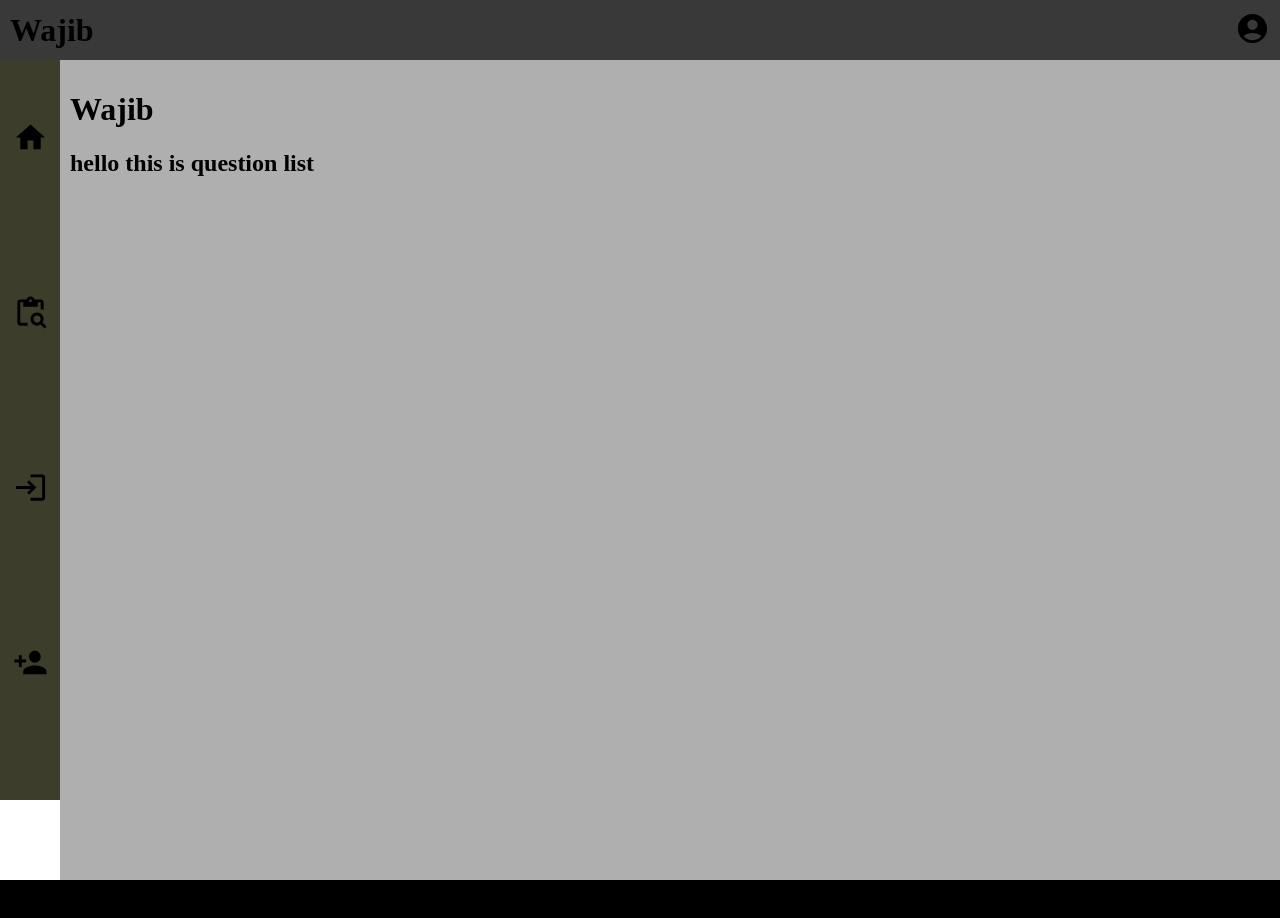
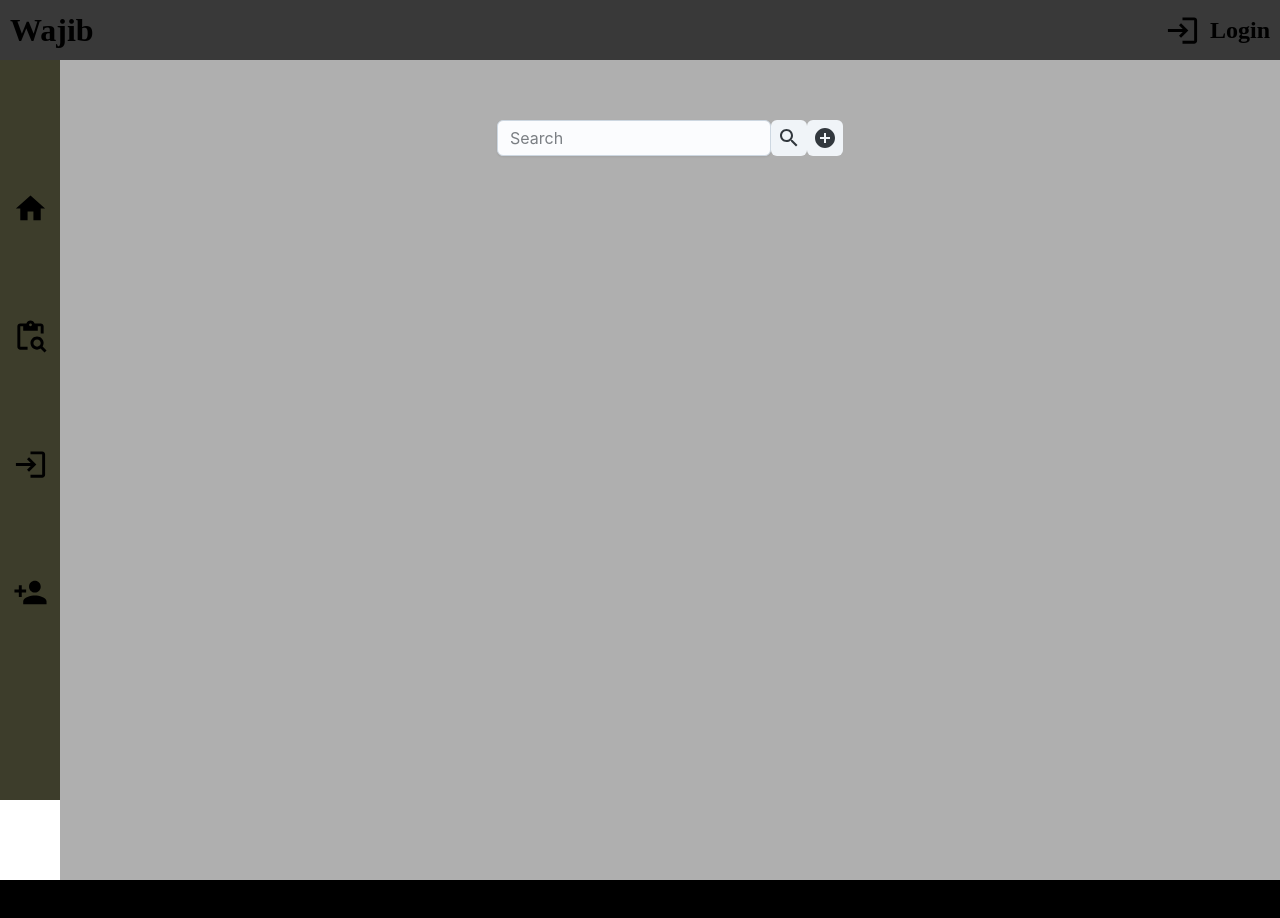
Before and after one commit to Sami-aburwaise/Wajib-Front-end, a React (Vite) app in the folder Wajib/: page /questions/ in a window 1280 px wide. Shown: the top 918 px of the page. Built offline with nearby package versions, Linux system fonts and the light colour scheme.

Commit message:
search question

```diff
--- a/Wajib/package.json
+++ b/Wajib/package.json
@@ -16,6 +16,7 @@
     "@mui/joy": "^5.0.0-beta.14",
     "@mui/material": "^5.14.17",
     "axios": "^1.6.1",
+    "moment": "^2.29.4",
     "react": "^18.2.0",
     "react-dom": "^18.2.0",
     "react-pro-sidebar": "^1.1.0-alpha.1",
--- a/Wajib/src/App.css
+++ b/Wajib/src/App.css
@@ -1,5 +1,4 @@
 html, body{
-
   margin: 0;
   padding: 0;
 }
@@ -21,6 +20,18 @@ header > *{
   margin: 10px ;
 }
 
+.user-tag{
+  margin: 0;
+  height: 100%;
+  display: flex;
+  justify-content: space-between;
+  align-items: center;
+}
+
+.user-tag h2{
+  margin: 0 10px 0 10px;
+}
+
 aside{
   background-color: rgb(61, 61, 43);
   position: fixed;
@@ -30,21 +41,30 @@ aside{
   width: 60px;
   display: flex;
   flex-direction: column;
-  justify-content: space-evenly;
+  justify-content: center;
   align-items: center;
   transition: width 0.1s ease-out;
+}
+#links-container{
+  height: 60%;
+  width: 100%;
+  display: flex;
+  flex-direction: column;
+  justify-content: space-between;
+  align-items: center;
 }
 
 .sideBar-link{
   text-decoration: none;
   color: black;
   width: 100%;
+  height: 20%;
   display: flex;
   align-items: center;
 }
 
 .sideBar-link > *{
-  margin:  20px auto;
+  margin:  0 auto;
 }
 
 .sideBar-link:hover{
@@ -54,7 +74,7 @@ aside{
 .sideBar-link h2{
   display: none;
 }
-aside:hover > .sideBar-link h2{
+aside:hover > #links-container h2{
   display: inline;
 }
 
@@ -68,7 +88,7 @@ aside:hover{
 main{
   margin-top: 60px;
   margin-left: 60px;
-  height: 100vh;
+  min-height: 100vh;
   padding: 10px;
   background-color: rgb(175, 175, 175);
   transition: margin 0.1s ease-out;
@@ -90,7 +110,7 @@ footer{
 form{
   margin: 0 auto;
   width: 50%;
-  min-width: 300px;
+  min-width: 250px;
   height: 65%;
   display: flex;
   flex-direction: column;
--- a/Wajib/src/App.jsx
+++ b/Wajib/src/App.jsx
@@ -8,14 +8,25 @@ import Footer from './components/Footer'
 import { useEffect, useState } from 'react'
 import { Routes, Route } from 'react-router-dom'
 import axios from 'axios'
+import { Client, BASE_URL } from './Globals'
 import './App.css'
+import './css/questions.css'
 
 const App = () => {
   const [user, setUser] = useState(null)
 
+  const checkSession = async () => {
+    try {
+      const response = await Client.get(BASE_URL + '/user/session')
+      return response.data
+    } catch (error) {
+      throw error
+    }
+  }
+
   const checkToken = async () => {
     const user = await checkSession()
-    await setUser(user)
+    setUser(user)
   }
 
   useEffect(() => {
@@ -27,14 +38,14 @@ const App = () => {
 
   return (
     <div>
-      <Nav />
+      <Nav user={user} />
       <SideBar user={user} />
       <main>
         <Routes>
           <Route path="/" element={<Home />} />
           <Route path="/signup" element={<SignUp />} />
           <Route path="/Login" element={<Login setUser={setUser} />} />
-          <Route path="/questions" element={<Questions />} />
+          <Route path="/questions//*" element={<Questions />} />
         </Routes>
       </main>
       <footer>
--- a/Wajib/src/components/Nav.jsx
+++ b/Wajib/src/components/Nav.jsx
@@ -1,14 +1,21 @@
 import AccountCircleIcon from '@mui/icons-material/AccountCircle'
+import LoginIcon from '@mui/icons-material/Login'
 
-const Nav = () => {
+const Nav = ({ user }) => {
   return (
     <header>
       <h1>Wajib</h1>
-      <nav>
-      </nav>
-      <div className="account-section">
-        <AccountCircleIcon fontSize="large" />
-      </div>
+      {user ? (
+        <div className="user-tag">
+          <AccountCircleIcon fontSize="large" />
+          <h2>{user.username}</h2>
+        </div>
+      ) : (
+        <div className="user-tag">
+          <LoginIcon fontSize="large" />
+          <h2>Login</h2>
+        </div>
+      )}
     </header>
   )
 }
--- /dev/null
+++ b/Wajib/src/components/QuestionDetail.jsx
@@ -0,0 +1,29 @@
+import { useEffect, useState } from 'react'
+import { Client, BASE_URL } from '../Globals'
+
+const QuestionDetail = ({ selectedQuestion }) => {
+  const [question, setQuestion] = useState(null)
+  const getQuestion = async () => {
+    let response = await Client.get(
+      `${BASE_URL}/question/show/${selectedQuestion}`
+    )
+    console.log(response)
+    setQuestion(response.data._doc)
+  }
+
+  useEffect(() => {
+    getQuestion()
+  }, [])
+
+  return (
+    question && (
+      <div id="question-detail">
+        <h2>{question.user.username}</h2>
+        <h2>{question.question}</h2>
+        <h3>{question.subject}</h3>
+      </div>
+    )
+  )
+}
+
+export default QuestionDetail
--- /dev/null
+++ b/Wajib/src/components/QuestionList.jsx
@@ -0,0 +1,103 @@
+import { useState } from 'react'
+import { Client, BASE_URL } from '../Globals'
+import { useNavigate } from 'react-router-dom'
+import moment from 'moment'
+import Input from '@mui/joy/Input'
+import AspectRatio from '@mui/joy/AspectRatio'
+import Card from '@mui/joy/Card'
+import CardContent from '@mui/joy/CardContent'
+import CardOverflow from '@mui/joy/CardOverflow'
+import Divider from '@mui/joy/Divider'
+import Typography from '@mui/joy/Typography'
+import SearchIcon from '@mui/icons-material/Search'
+import IconButton from '@mui/joy/IconButton'
+import AddCircleIcon from '@mui/icons-material/AddCircle'
+
+const QuestionList = ({ selectQuestion }) => {
+  const navigate = useNavigate()
+
+  const [searchQuery, setSearchQuery] = useState('')
+  const [questions, setQuestions] = useState(null)
+
+  const searchQuestion = async () => {
+    let response = await Client.get(
+      `${BASE_URL}/question/search?search_query=${searchQuery}`
+    )
+    setQuestions(response.data)
+  }
+
+  const handleChange = (event) => {
+    setSearchQuery(event.target.value)
+  }
+
+  const showQuesiton = async (id) => {
+    await selectQuestion(id)
+    navigate('./detail')
+  }
+  return (
+    <div id="questions-container">
+      <div id="search">
+        <Input placeholder="Search" onChange={handleChange} />
+        <IconButton variant="soft" onClick={searchQuestion}>
+          <SearchIcon />
+        </IconButton>
+        <IconButton variant="soft" onClick={searchQuestion} id="add-button">
+          <AddCircleIcon />
+        </IconButton>
+      </div>
+
+      <div id="results-container">
+        {questions &&
+          questions.map((question) => (
+            <Card
+              variant="outlined"
+              sx={{ width: 400 }}
+              key={question._id}
+              className="card"
+              onClick={() => showQuesiton(question._id)}
+            >
+              <CardOverflow>
+                <AspectRatio ratio="3">
+                  <img
+                    src="https://images.unsplash.com/photo-1532614338840-ab30cf10ed36?auto=format&fit=crop&w=318"
+                    srcSet="https://images.unsplash.com/photo-1532614338840-ab30cf10ed36?auto=format&fit=crop&w=318&dpr=2 2x"
+                    loading="lazy"
+                    alt=""
+                  />
+                </AspectRatio>
+              </CardOverflow>
+              <CardContent>
+                <Typography level="title-md">{question.question}</Typography>
+                <Typography level="body-sm">{question.subject}</Typography>
+              </CardContent>
+              <CardOverflow
+                variant="soft"
+                sx={{ bgcolor: 'background.level1' }}
+              >
+                <Divider inset="context" />
+                <CardContent orientation="horizontal">
+                  <Typography
+                    level="body-xs"
+                    fontWeight="md"
+                    textColor="text.secondary"
+                  >
+                    6.3k views
+                  </Typography>
+                  <Divider orientation="vertical" />
+                  <Typography
+                    level="body-xs"
+                    fontWeight="md"
+                    textColor="text.secondary"
+                  >
+                    {moment(question.createdAt).fromNow()}
+                  </Typography>
+                </CardContent>
+              </CardOverflow>
+            </Card>
+          ))}
+      </div>
+    </div>
+  )
+}
+
+export default QuestionList
--- a/Wajib/src/components/SideBar.jsx
+++ b/Wajib/src/components/SideBar.jsx
@@ -9,6 +9,7 @@ import { NavLink } from 'react-router-dom'
 const SideBar = ({ user }) => {
   return (
     <aside>
+      <div id="links-container">
         <NavLink to="/" className="sideBar-link">
           <HomeIcon fontSize="large" />
           <h2>Home</h2>
@@ -41,6 +42,7 @@ const SideBar = ({ user }) => {
             <h2>Sign up</h2>
           </NavLink>
         )}
+      </div>
     </aside>
   )
 }
--- /dev/null
+++ b/Wajib/src/css/questions.css
@@ -0,0 +1,24 @@
+
+#questions-container{
+  width: 100%;
+}
+#search{
+  display: flex;
+  justify-content: center;
+  width: 100%;
+  margin-top: 50px;
+}
+
+#add-button{
+  justify-self: flex-start;
+}
+
+#results-container{
+  display: flex;
+  flex-wrap: wrap;
+  justify-content: center;
+}
+
+.card{
+  margin:30px ;
+}
--- a/Wajib/src/pages/Login.jsx
+++ b/Wajib/src/pages/Login.jsx
@@ -1,7 +1,6 @@
 import axios from 'axios'
 import { BASE_URL } from '../Globals'
 import { useState } from 'react'
-import FormControl from '@mui/joy/FormControl'
 import FormLabel from '@mui/joy/FormLabel'
 import Input from '@mui/joy/Input'
 import Button from '@mui/joy/Button'
@@ -26,7 +25,6 @@ const Login = ({ setUser }) => {
   const handleSubmit = async (event) => {
     event.preventDefault()
     let response = await axios.post(`${BASE_URL}/user/login`, formState)
-    console.log(response)
     setUser(response.data.user)
     localStorage.setItem('token', response.data.token) //  store token in local storage
   }
--- a/Wajib/src/pages/Questions.jsx
+++ b/Wajib/src/pages/Questions.jsx
@@ -1,9 +1,25 @@
+import axios from 'axios'
+import moment from 'moment'
+import QuestionList from '../components/QuestionList'
+import QuestionDetail from '../components/QuestionDetail'
+import { BASE_URL, Client } from '../Globals'
+import { useEffect, useState } from 'react'
+import { Routes, Route } from 'react-router-dom'
+
 const Questions = () => {
+  const [selectedQuestion, selectQuestion] = useState(null)
+
   return (
-    <div>
-      <h1>Wajib</h1>
-      <h2>hello this is question list</h2>
-    </div>
+    <Routes>
+      <Route
+        path="/"
+        element={<QuestionList selectQuestion={selectQuestion} />}
+      />
+      <Route
+        path="/detail"
+        element={<QuestionDetail selectedQuestion={selectedQuestion} />}
+      />
+    </Routes>
   )
 }
 
```
Also changed, not shown: Wajib/src/components/NewQuestion.jsx (added), Wajib/src/pages/profile.jsx (added), 1 other file (tests, documents, lock files or other folders). Lines whose indentation alone changed are shown as unchanged.
